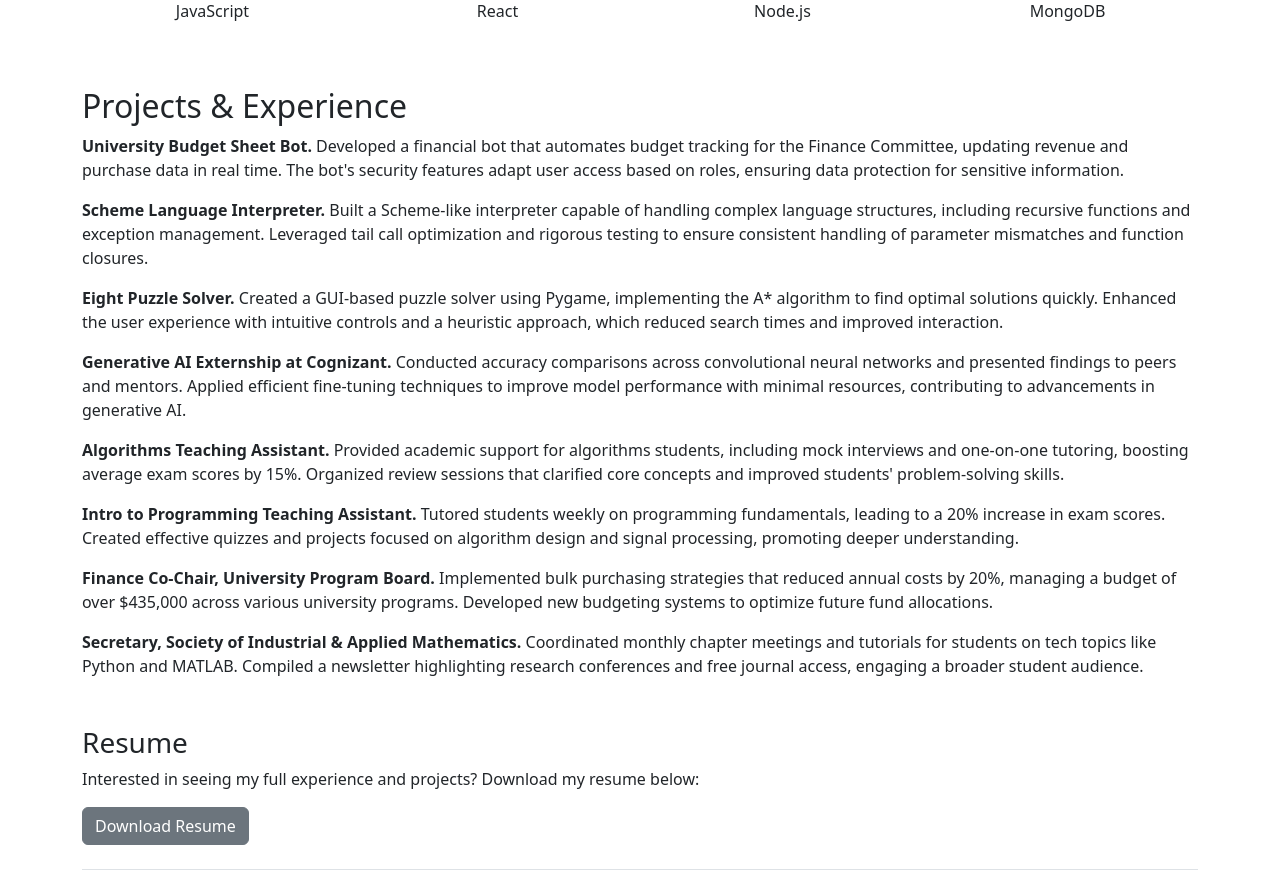
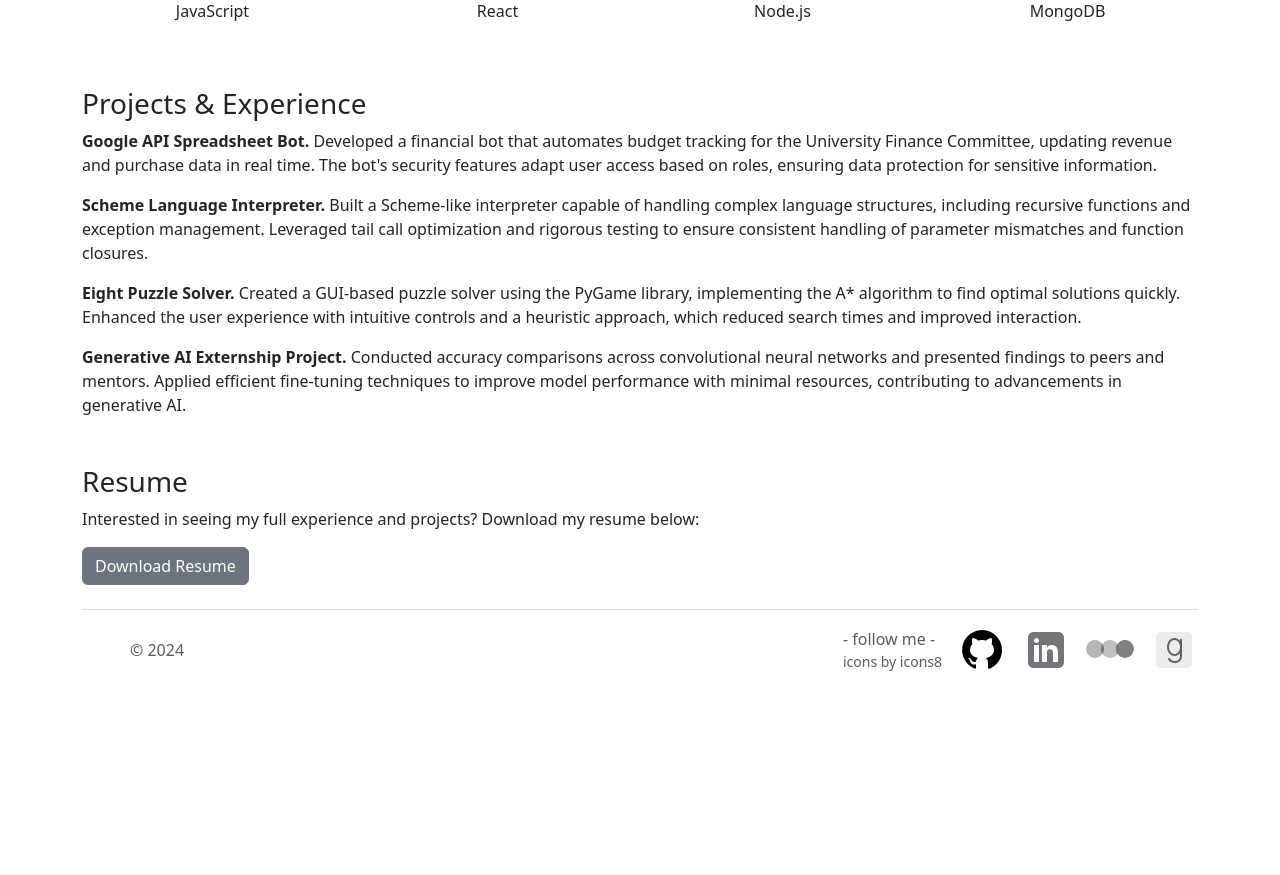
Before and after one commit to alex-wang-13/alexweb, a React (Create React App) app: page / in a window 1280 px wide. Shown: the part 698-1573 px from the top of the page. After the commit the page ends 1412 px from the top, so only its background shows below. Built offline with nearby package versions, Linux system fonts and the light colour scheme.

Commit message:
updated project descriptions

```diff
--- a/src/components/Home.js
+++ b/src/components/Home.js
@@ -59,71 +59,42 @@ const Home = () => {
 
       {/* Experience Section */}
       <div className="mt-5">
-        <h2>Projects & Experience</h2>
+        <h3>Projects & Experience</h3>
 
         <div className="project">
           <p>
-            <span className="fw-bold">University Budget Sheet Bot.</span> Developed a financial bot that automates budget tracking for the Finance Committee, updating revenue
-            and purchase data in real time. The bot's security features adapt user access based on roles, ensuring
-            data protection for sensitive information.
+            <span className="fw-bold">Google API Spreadsheet Bot.</span> Developed a financial bot that automates budget
+            tracking for the University Finance Committee, updating revenue and purchase data in real time. The bot's
+            security features adapt user access based on roles, ensuring data protection for sensitive information.
           </p>
         </div>
 
         <div className="project">
           <p>
-            <span className="fw-bold">Scheme Language Interpreter.</span> Built a Scheme-like interpreter capable of handling complex language structures, including recursive
-            functions and exception management. Leveraged tail call optimization and rigorous testing to ensure
-            consistent handling of parameter mismatches and function closures.
+            <span className="fw-bold">Scheme Language Interpreter.</span> Built a Scheme-like interpreter capable of
+            handling complex language structures, including recursive functions and exception management. Leveraged
+            tail call optimization and rigorous testing to ensure consistent handling of parameter mismatches and
+            function closures.
           </p>
         </div>
 
         <div className="project">
           <p>
-            <span className="fw-bold">Eight Puzzle Solver.</span> Created a GUI-based puzzle solver using Pygame, implementing the A* algorithm to find optimal solutions
-            quickly. Enhanced the user experience with intuitive controls and a heuristic approach, which reduced
-            search times and improved interaction.
+            <span className="fw-bold">Eight Puzzle Solver.</span> Created a GUI-based puzzle solver using the PyGame
+            library, implementing the A* algorithm to find optimal solutions quickly. Enhanced the user experience
+            with intuitive controls and a heuristic approach, which reduced search times and improved interaction.
           </p>
         </div>
 
         <div className="experience">
           <p>
-            <span className="fw-bold">Generative AI Externship at Cognizant.</span> Conducted accuracy comparisons across convolutional neural networks and presented findings to peers and
-            mentors. Applied efficient fine-tuning techniques to improve model performance with minimal resources,
-            contributing to advancements in generative AI.
+            <span className="fw-bold">Generative AI Externship Project.</span> Conducted accuracy comparisons
+            across convolutional neural networks and presented findings to peers and mentors. Applied efficient
+            fine-tuning techniques to improve model performance with minimal resources, contributing to advancements
+            in generative AI.
           </p>
         </div>
 
-        <div className="experience">
-          <p>
-            <span className="fw-bold">Algorithms Teaching Assistant.</span> Provided academic support for algorithms students, including mock interviews and one-on-one tutoring,
-            boosting average exam scores by 15%. Organized review sessions that clarified core concepts and improved
-            students' problem-solving skills.
-          </p>
-        </div>
-
-        <div className="experience">
-          <p>
-            <span className="fw-bold">Intro to Programming Teaching Assistant.</span> Tutored students weekly on programming fundamentals, leading to a 20% increase in exam scores. Created
-            effective quizzes and projects focused on algorithm design and signal processing, promoting deeper
-            understanding.
-          </p>
-        </div>
-
-        <div className="leadership">
-          <p>
-            <span className="fw-bold">Finance Co-Chair, University Program Board.</span> Implemented bulk purchasing strategies that reduced annual costs by 20%, managing a budget of over
-            $435,000 across various university programs. Developed new budgeting systems to optimize future fund
-            allocations.
-          </p>
-        </div>
-
-        <div className="leadership">
-          <p>
-            <span className="fw-bold">Secretary, Society of Industrial & Applied Mathematics.</span> Coordinated monthly chapter meetings and tutorials for students on tech topics like Python and MATLAB.
-            Compiled a newsletter highlighting research conferences and free journal access, engaging a broader
-            student audience.
-          </p>
-        </div>
       </div>
 
       {/* Resume Section */}
@@ -146,10 +117,10 @@ const Home = () => {
             <div>- follow me -</div>
             <div className="small">icons by icons8</div>
           </li>
-          <li className="ms-3"><a className="text-muted" href="https://github.com/alex-wang-13"><img alt="Github Logo" src="images/icons8-github-48.png" /></a></li>
-          <li className="ms-3"><a className="text-muted" href="https://www.linkedin.com/in/alex-11303-wang"><img alt="Linkedin Logo" src="images/icons8-linkedin-48.png" /></a></li>
-          <li className="ms-3"><a className="text-muted" href="https://letterboxd.com/alexthedawg"><img alt="Letterboxd Logo" src="images/icons8-letterboxd-48.png" /></a></li>
-          <li className="ms-3"><a className="text-muted" href="https://www.goodreads.com/user/show/57369610-alex"><img alt="Goodreads Logo" src="images/icons8-goodreads-48.png" /></a></li>
+          <li className="ms-3"><a className="text-muted" target="_blank" href="https://github.com/alex-wang-13"><img alt="Github Logo" src="images/icons8-github-48.png" /></a></li>
+          <li className="ms-3"><a className="text-muted" target="_blank" href="https://www.linkedin.com/in/alex-11303-wang"><img alt="Linkedin Logo" src="images/icons8-linkedin-48.png" /></a></li>
+          <li className="ms-3"><a className="text-muted" target="_blank" href="https://letterboxd.com/alexthedawg"><img alt="Letterboxd Logo" src="images/icons8-letterboxd-48.png" /></a></li>
+          <li className="ms-3"><a className="text-muted" target="_blank" href="https://www.goodreads.com/user/show/57369610-alex"><img alt="Goodreads Logo" src="images/icons8-goodreads-48.png" /></a></li>
         </ul>
       </footer>
     </div>
```
